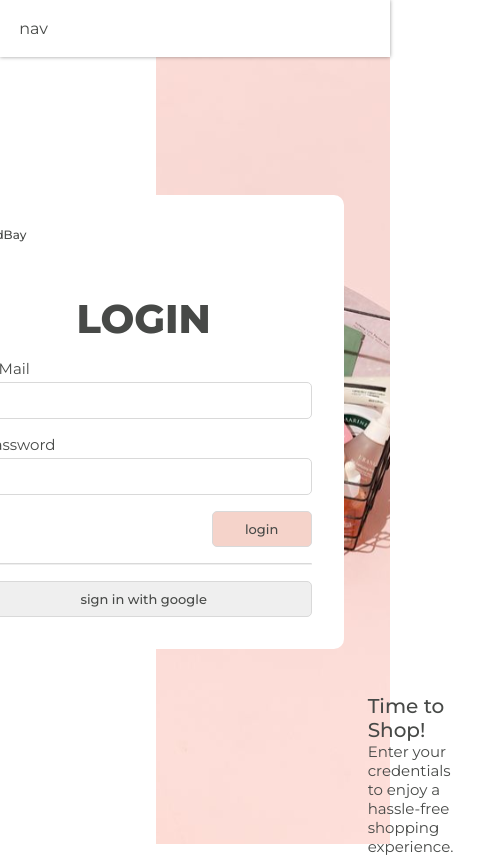
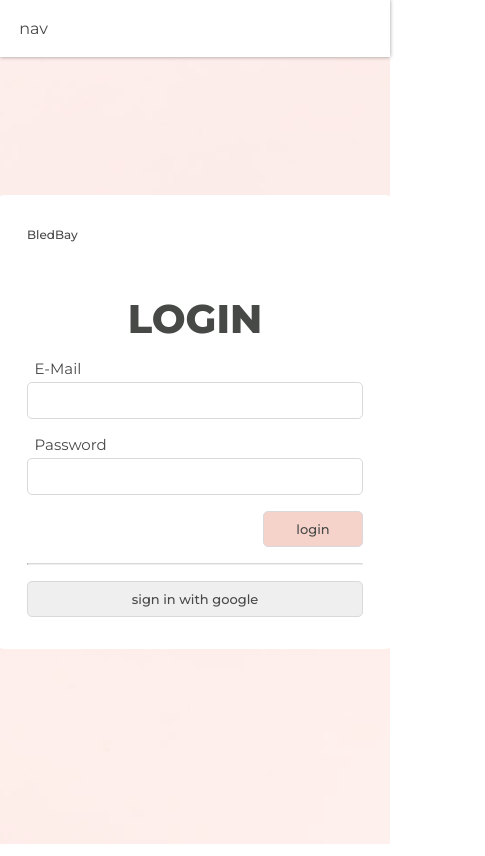
Before and after one commit to xmeix/e-comm-web-app, a React (Vite) app in the folder client/: page /login in a window 390 px wide. Shown: the whole page, 485 px wide, since content can reach past the window. Built offline with nearby package versions, Linux system fonts and the light colour scheme.

Commit message:
made it responsive

```diff
--- a/client/src/components/Form/Form.css
+++ b/client/src/components/Form/Form.css
@@ -7,7 +7,6 @@
   min-width: 400px;
   max-width: 400px;
 
-  margin-left: 10%;
   gap: 1em;
 }
 .form-btn {
--- a/client/src/pages/LoginPage.css
+++ b/client/src/pages/LoginPage.css
@@ -1,6 +1,7 @@
 .login-page {
   height: 100vh;
   gap: 1.5em;
+  margin: 0 10%;
 }
 
 .login-page .bg-img {
@@ -12,6 +13,7 @@
   width: 60%;
 
   object-fit: cover;
+  transition: all 0.5s ease-in-out;
 }
 
 .login-page .login-statements {
@@ -20,6 +22,7 @@
 
   padding-right: 2em;
   text-align: left;
+  transition: all 0.5s ease-in-out;
 }
 
 .login-page .login-statements .head-st {
@@ -32,3 +35,13 @@
   font-size: 15px;
   font-weight: 400;
 }
+
+@media screen and (max-width: 900px) {
+  .login-page .bg-img {
+    width: 100%;
+    filter: opacity(0.5);
+  }
+  .login-page .login-statements {
+    display: none;
+  }
+}
```
